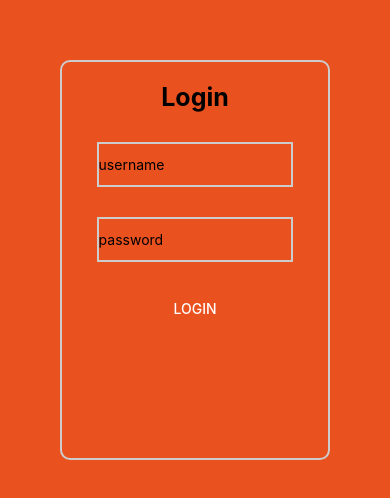
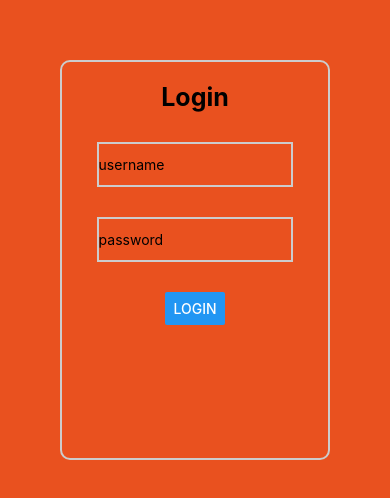
Before and after one commit to imNilabja/ExpenseTrackerReactNative, a React Native app: screen /Login in a window 390 px wide. Shown: the part 162-660 px from the top of the page. Built offline with nearby package versions, Linux system fonts and the light colour scheme.

Commit message:
feat: Add settings for Postman and update Login button style

```diff
--- a/src/screens/Login.jsx
+++ b/src/screens/Login.jsx
@@ -33,9 +33,7 @@ const Login = () => {
           value={Password}
         />
 
-        <Button title='Login' color="#e9511f"/>
-
-
+        <Button title="Login" />
       </View>
     </View>
   );
```
